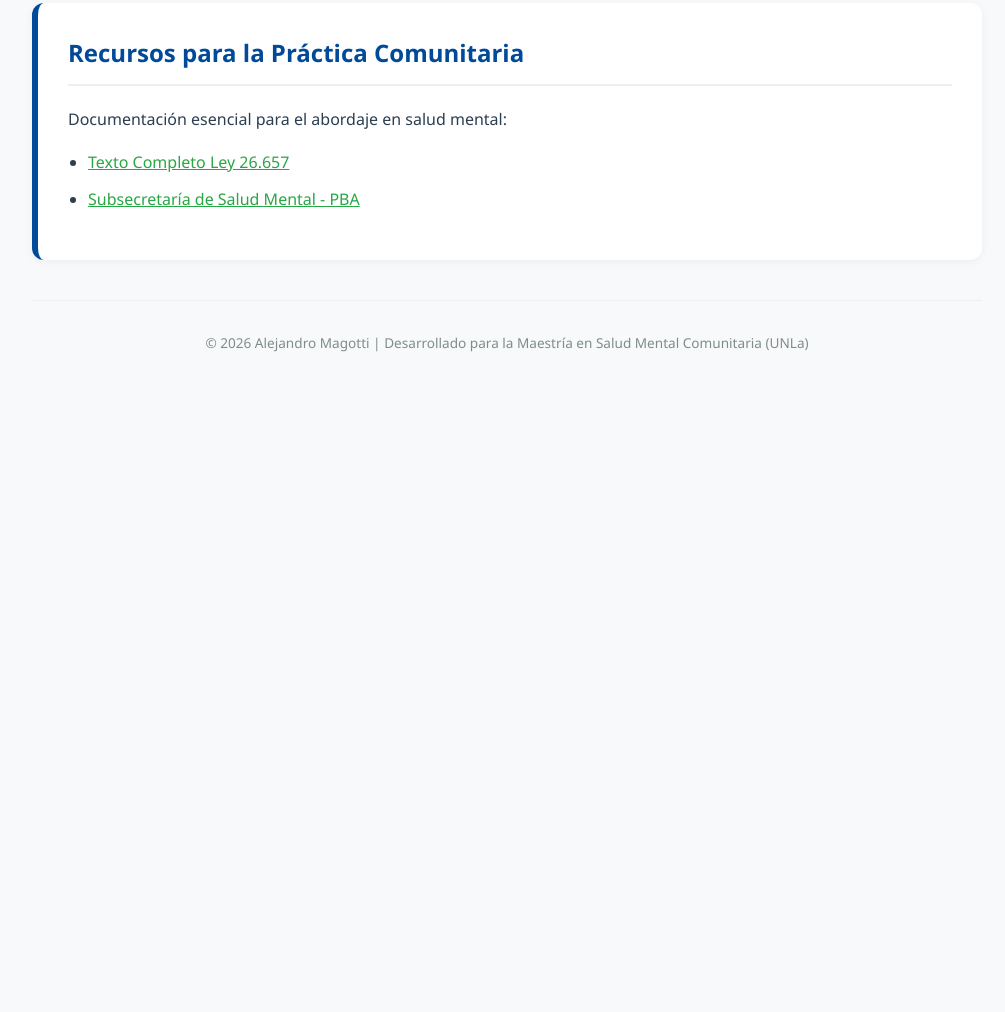
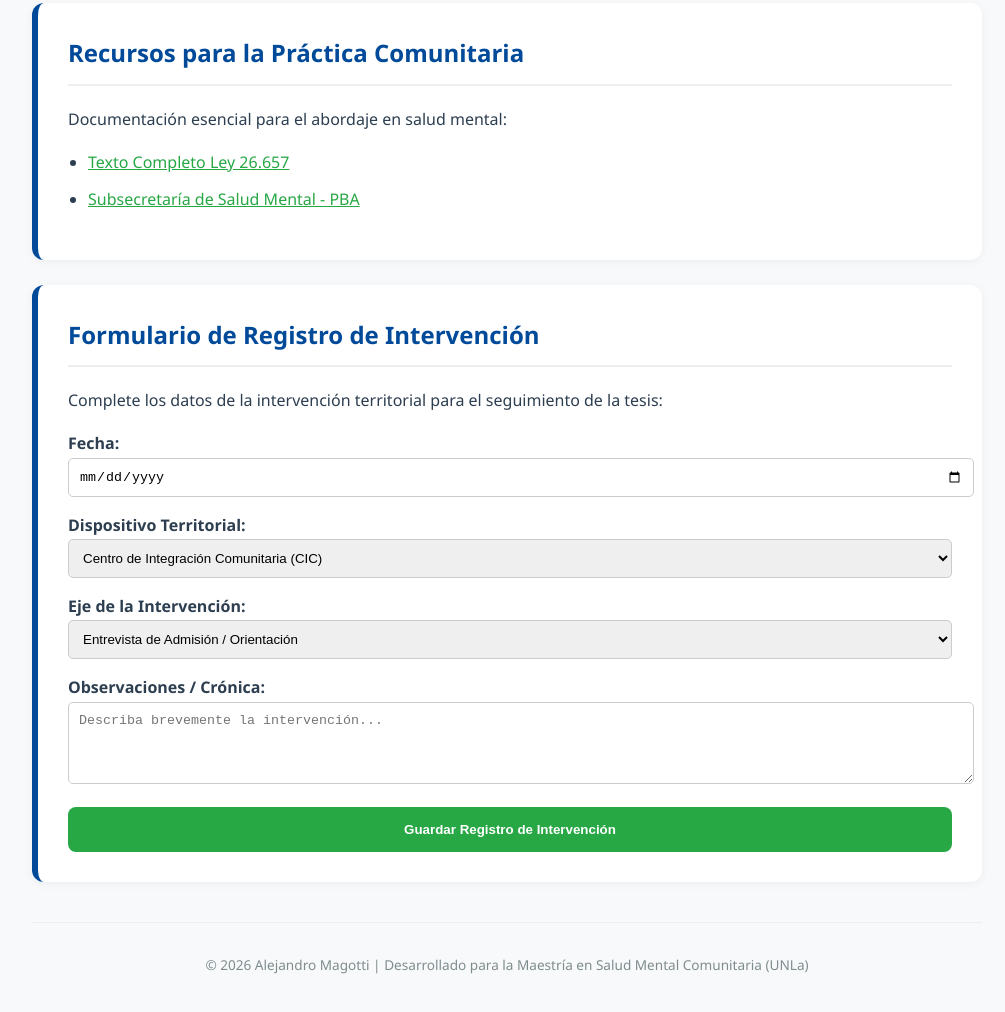
Before and after one commit to magottiale-cmd/maestria-unla, a plain HTML site: page index.html in a window 1280 px wide. Shown: the part 1269-2281 px from the top of the page, without its empty margins (133-1138 px from the left). Before the commit the page ends 1673 px from the top, so only its background shows below. Drawn offline with Linux system fonts and the light colour scheme.

Commit message:
Agregando Formulario Operativo de Intervención

```diff
--- a/index.html
+++ b/index.html
@@ -76,6 +76,48 @@
             <li><a href="http://www.ms.gba.gov.ar" target="_blank" style="color: var(--health-green);">Subsecretaría de Salud Mental - PBA</a></li>
         </ul>
     </section>
+    <section class="card">
+        <h2>Formulario de Registro de Intervención</h2>
+        <p>Complete los datos de la intervención territorial para el seguimiento de la tesis:</p>
+
+        <form style="display: flex; flex-direction: column; gap: 15px;">
+            <div>
+                <label style="display: block; font-weight: bold;">Fecha:</label>
+                <input type="date" style="width: 100%; padding: 10px; border-radius: 5px; border: 1px solid #ccc;">
+            </div>
+
+            <div>
+                <label style="display: block; font-weight: bold;">Dispositivo Territorial:</label>
+                <select style="width: 100%; padding: 10px; border-radius: 5px; border: 1px solid #ccc;">
+                    <option>Centro de Integración Comunitaria (CIC)</option>
+                    <option>Centro de Salud (CAPS)</option>
+                    <option>Hospital de Día / Casa de Convivencia</option>
+                    <option>Intervención en Vía Pública / Domicilio</option>
+                    <option>Otro dispositivo de la Red</option>
+                </select>
+            </div>
+
+            <div>
+                <label style="display: block; font-weight: bold;">Eje de la Intervención:</label>
+                <select style="width: 100%; padding: 10px; border-radius: 5px; border: 1px solid #ccc;">
+                    <option>Entrevista de Admisión / Orientación</option>
+                    <option>Acompañamiento en crisis</option>
+                    <option>Gestión de recursos / Redes</option>
+                    <option>Control de tratamiento farmacológico</option>
+                    <option>Talleres / Actividades grupales</option>
+                </select>
+            </div>
+
+            <div>
+                <label style="display: block; font-weight: bold;">Observaciones / Crónica:</label>
+                <textarea rows="4" placeholder="Describa brevemente la intervención..." style="width: 100%; padding: 10px; border-radius: 5px; border: 1px solid #ccc;"></textarea>
+            </div>
+
+            <button type="button" onclick="alert('Registro guardado localmente (Simulación)')" style="background-color: var(--health-green); color: white; border: none; padding: 15px; border-radius: 8px; font-weight: bold; cursor: pointer;">
+                Guardar Registro de Intervención
+            </button>
+        </form>
+    </section>
 <footer>
         © 2026 Alejandro Magotti | Desarrollado para la Maestría en Salud Mental Comunitaria (UNLa)
     </footer>
```
